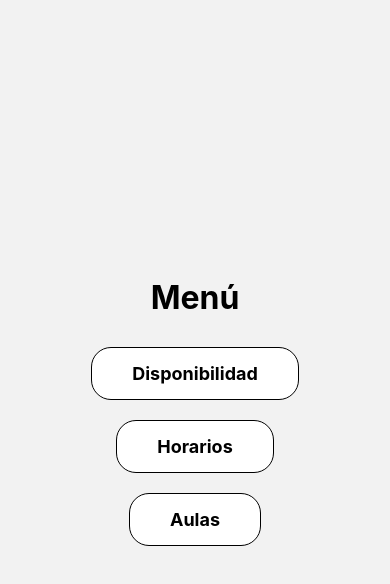
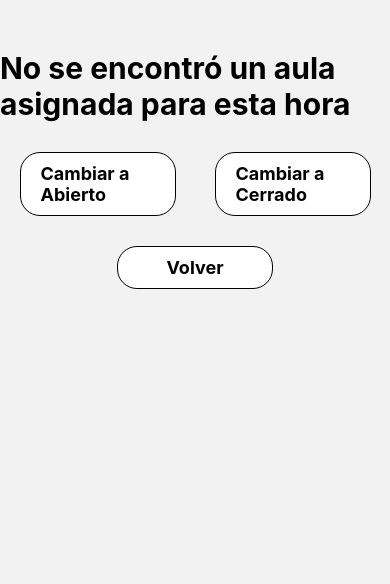
Before and after one commit to osaradahir/App_movil, a React Native app: screen /MenuScreen in a window 390 px wide. Shown: the top 584 px of the page. Built offline with nearby package versions, Linux system fonts and the light colour scheme; no server answers.

Commit message:
Update MenuScreen.js

```diff
--- a/MenuScreen.js
+++ b/MenuScreen.js
@@ -1,65 +1,113 @@
-// MenuScreen.js
+import React, { useState, useEffect } from 'react';
+import { View, Text, TouchableOpacity, StyleSheet, Alert } from 'react-native';
+import { useNavigation } from '@react-navigation/native'; // Importar useNavigation
 
-import React from 'react';
-import { View, Text, TouchableOpacity, StyleSheet } from 'react-native';
-import { useNavigation } from '@react-navigation/native';
+export default function AulasScreen() {
+  const navigation = useNavigation(); // Obtener la función de navegación
+  const [nombreAula, setNombreAula] = useState(null);
+  const [aulaId, setAulaId] = useState(null);
+  const [estadoAula, setEstadoAula] = useState(null);
+  const [aulaFija, setAulaFija] = useState(false); // Nuevo estado para controlar si el nombre del aula se ha fijado
 
-const MenuScreen = () => {
-  const navigation = useNavigation();
+  useEffect(() => {
+    // Obtener información del aula al cargar la pantalla
+    fetch('https://d9hpth2q-3000.usw3.devtunnels.ms/info_aula')
+      .then(response => response.json())
+      .then(data => {
+        // Solo establece el nombre del aula si aún no se ha fijado
+        if (!aulaFija) {
+          setNombreAula(data.nombre_aula);
+          setAulaId(data.id_aula);
+          setAulaFija(true); // Marca el nombre del aula como fijo
+        }
+      })
+      .catch(error => console.error('Error al obtener la información del aula:', error));
+  }, [aulaFija]); // Dependencia actualizada
 
-  const handleDisponibilidad = () => {
-    navigation.navigate('DisponibilidadScreen');
-  };
-
-  const handleHorarios = () => {
-    navigation.navigate('HorariosScreen');
-  };
-
-  const handleAulas = () => {
-    navigation.navigate('AulasScreen');
+  const cambiarEstado = (nuevoEstado) => {
+    // Enviar el nuevo estado al servidor
+    fetch('https://d9hpth2q-3000.usw3.devtunnels.ms/cambiar_estado_aula', {
+      method: 'POST',
+      headers: {
+        'Content-Type': 'application/json'
+      },
+      body: JSON.stringify({ estado: nuevoEstado })
+    })
+    .then(response => response.json())
+    .then(data => {
+      // Actualizar el estado del aula
+      setEstadoAula(nuevoEstado);
+      // Mostrar un mensaje según el estado
+      if (nuevoEstado === 1) {
+        Alert.alert('Aula Abierta', 'El aula ha sido abierta.');
+      } else {
+        Alert.alert('Aula Cerrada', 'El aula ha sido cerrada.');
+      }
+    })
+    .catch(error => {
+      console.error('Error al actualizar el estado del aula:', error);
+      Alert.alert('Error', 'Hubo un error al actualizar el estado del aula.');
+    });
   };
 
   return (
     <View style={styles.container}>
-      <Text style={styles.title}>Menú</Text>
-      <View style={styles.buttonContainer}>
-        <TouchableOpacity style={styles.button} onPress={handleDisponibilidad}>
-          <Text style={styles.buttonText}>Disponibilidad</Text>
+      <View style={styles.header}>
+        <Text style={styles.headerText}>{nombreAula !== null ? nombreAula : 'No se encontró un aula asignada para esta hora'}</Text>
+      </View>
+      <View style={styles.estadoContainer}>
+        <Text style={styles.estadoText}>{estadoAula === 1 ? 'Abierto' : estadoAula === 0 ? 'Cerrado' : ''}</Text>
+      </View>
+      <View style={styles.buttonsContainer}>
+        <TouchableOpacity
+          style={styles.button}
+          onPress={() => cambiarEstado(1)}
+        >
+          <Text style={styles.buttonText}>Cambiar a Abierto</Text>
         </TouchableOpacity>
-        <TouchableOpacity style={styles.button} onPress={handleHorarios}>
-          <Text style={styles.buttonText}>Horarios</Text>
-        </TouchableOpacity>
-        <TouchableOpacity style={styles.button} onPress={handleAulas}>
-          <Text style={styles.buttonText}>Aulas</Text>
+        <TouchableOpacity
+          style={styles.button}
+          onPress={() => cambiarEstado(0)}
+        >
+          <Text style={styles.buttonText}>Cambiar a Cerrado</Text>
         </TouchableOpacity>
       </View>
+      <TouchableOpacity style={styles.button} onPress={() => navigation.goBack()}>
+        <Text style={styles.buttonText}>Volver</Text>
+      </TouchableOpacity>
     </View>
   );
-};
+}
 
 const styles = StyleSheet.create({
   container: {
     flex: 1,
-    justifyContent: 'center',
+    justifyContent: 'flex-start',
+    alignItems: 'center',
+    paddingTop: 50,
+  },
+  header: {
+    width: '100%',
     alignItems: 'center',
   },
-  title: {
-    fontSize: 32,
+  headerText: {
+    fontSize: 30,
     fontWeight: 'bold',
-    marginBottom: 30,
   },
-  buttonContainer: {
-    width: '80%',
-    alignItems: 'center',
+  buttonsContainer: {
+    flexDirection: 'row',
+    justifyContent: 'space-around', // Centra los botones y agrega espacio entre ellos
+    marginTop: 10
   },
   button: {
     backgroundColor: '#fff',
+    width: '40%', // Se redujo el tamaño para dejar espacio entre los botones
     borderRadius: 20,
     borderWidth: 1,
     borderColor: '#000',
-    paddingVertical: 15,
-    paddingHorizontal: 40,
-    marginBottom: 20,
+    paddingVertical: 10,
+    paddingHorizontal: 20,
+    marginBottom: 30,
     alignItems: 'center',
   },
   buttonText: {
@@ -67,6 +115,11 @@ const styles = StyleSheet.create({
     fontSize: 18,
     fontWeight: 'bold',
   },
+  estadoContainer: {
+    marginTop: 20,
+  },
+  estadoText: {
+    fontSize: 25,
+    fontWeight: 'bold',
+  },
 });
-
-export default MenuScreen;
```
